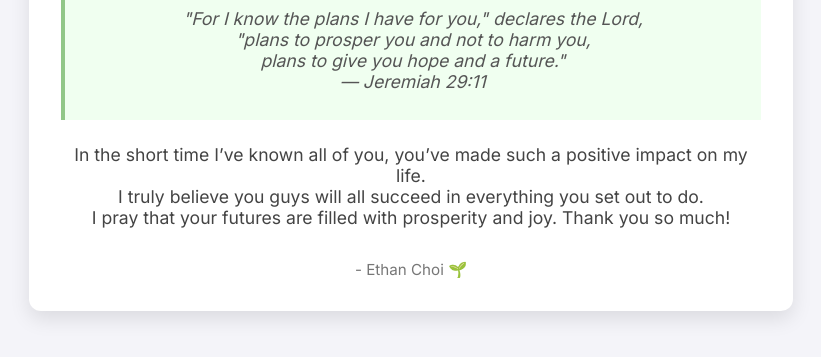
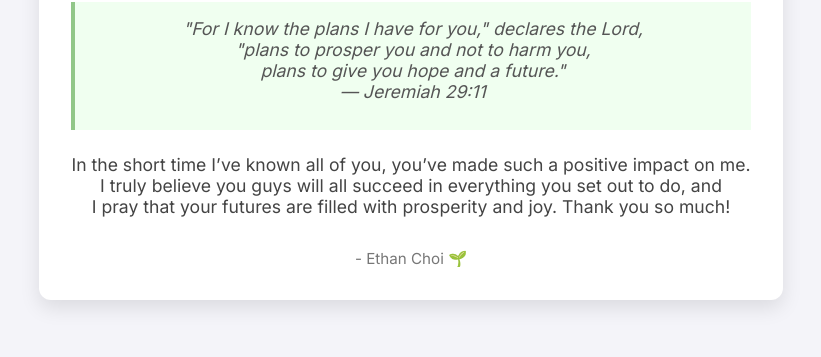
Before and after one commit to chaeyoungwoon/senior-sendoff, a plain HTML site: page index.html in a window 1280 px wide. Shown: the part 307-664 px from the top of the page, without its empty margins (229-1050 px from the left). Drawn offline with Linux system fonts and the light colour scheme.

Commit message:
Update index.html

```diff
--- a/index.html
+++ b/index.html
@@ -58,8 +58,8 @@
     <h1>🎓 Senior Sendoff 2025</h1>
     <div id="verse" class="verse"></div>
     <p class="footer-message">
-      In the short time I’ve known all of you, you’ve made such a positive impact on my life.<br>
-      I truly believe you guys will all succeed in everything you set out to do.<br>
+      In the short time I’ve known all of you, you’ve made such a positive impact on me.<br>
+      I truly believe you guys will all succeed in everything you set out to do, and<br>
       I pray that your futures are filled with prosperity and joy. Thank you so much!
     </p>
     <div class="footer"> - Ethan Choi 🌱</div>
```
